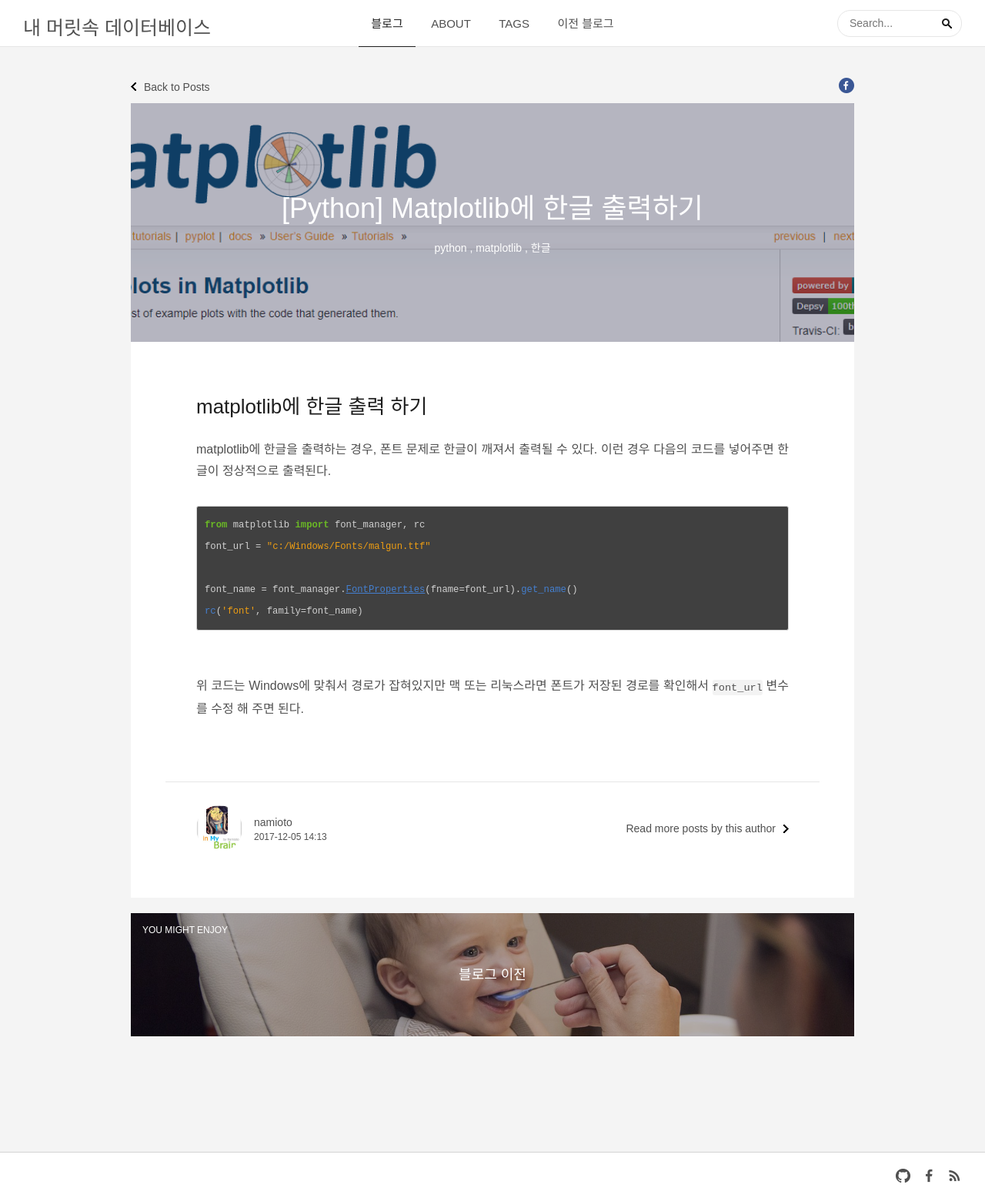
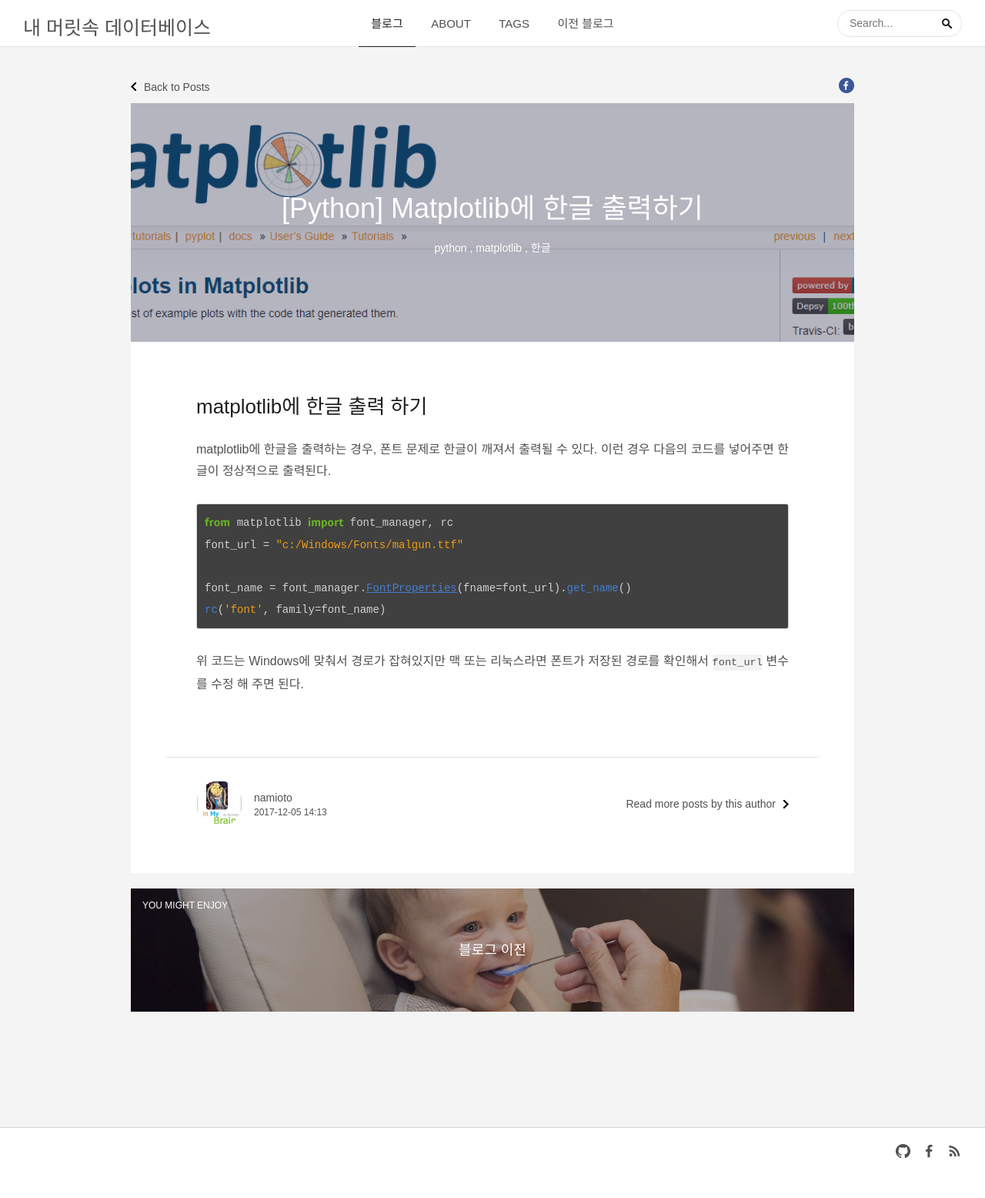
Before and after one commit to namioto/namioto.github.io, a Jekyll site: the page built from _posts/2017-12-05-matplotlib_hangle.md, in a window 1280 px wide. Shown: the whole page at 77% size. Built offline with Jekyll 4.4.1, drawn with Linux system fonts in a browser that asks for light colours; some web fonts are replaced; comment, search, counter and statistics services are not loaded; after the commit the page ends 1524 px from its top, so only the background shows below that.

Commit message:
screen.css

```diff
--- a/assets/css/screen.css
+++ b/assets/css/screen.css
@@ -27,15 +27,13 @@
 code,
 tt,
 kbd {
-    font-family: 'Kakao Regular', monospace;
+    font-family: 'Kakao', monospace;
+    font-size: 14px;
 }
 
 div.highlighter-rouge {
   padding: 0;
-  padding-top: 0.2em;
-  padding-bottom: 0.2em;
   margin: 0;
-  font-size: 85%;
   border-radius: 3px;
 }
 
```
